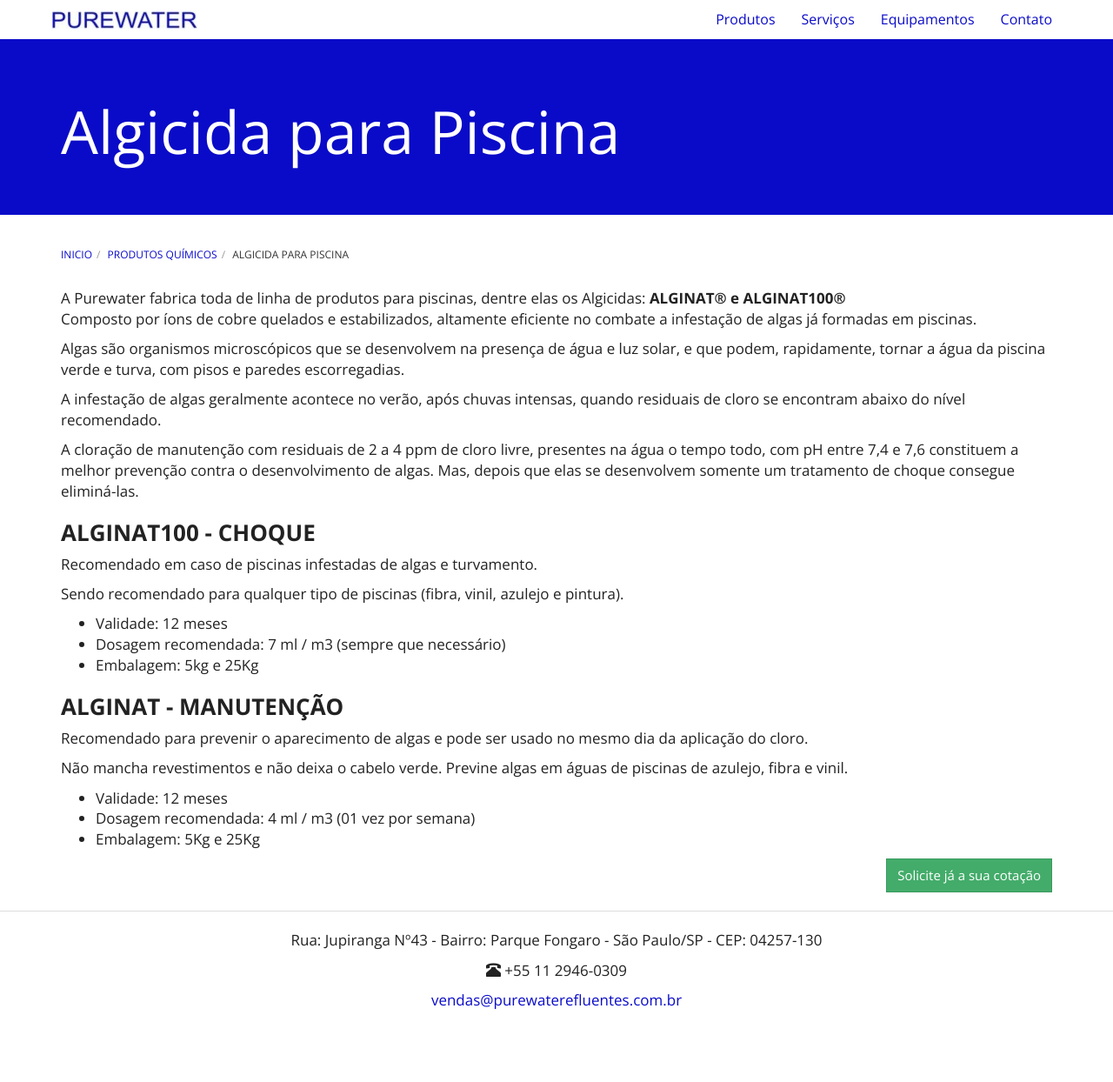
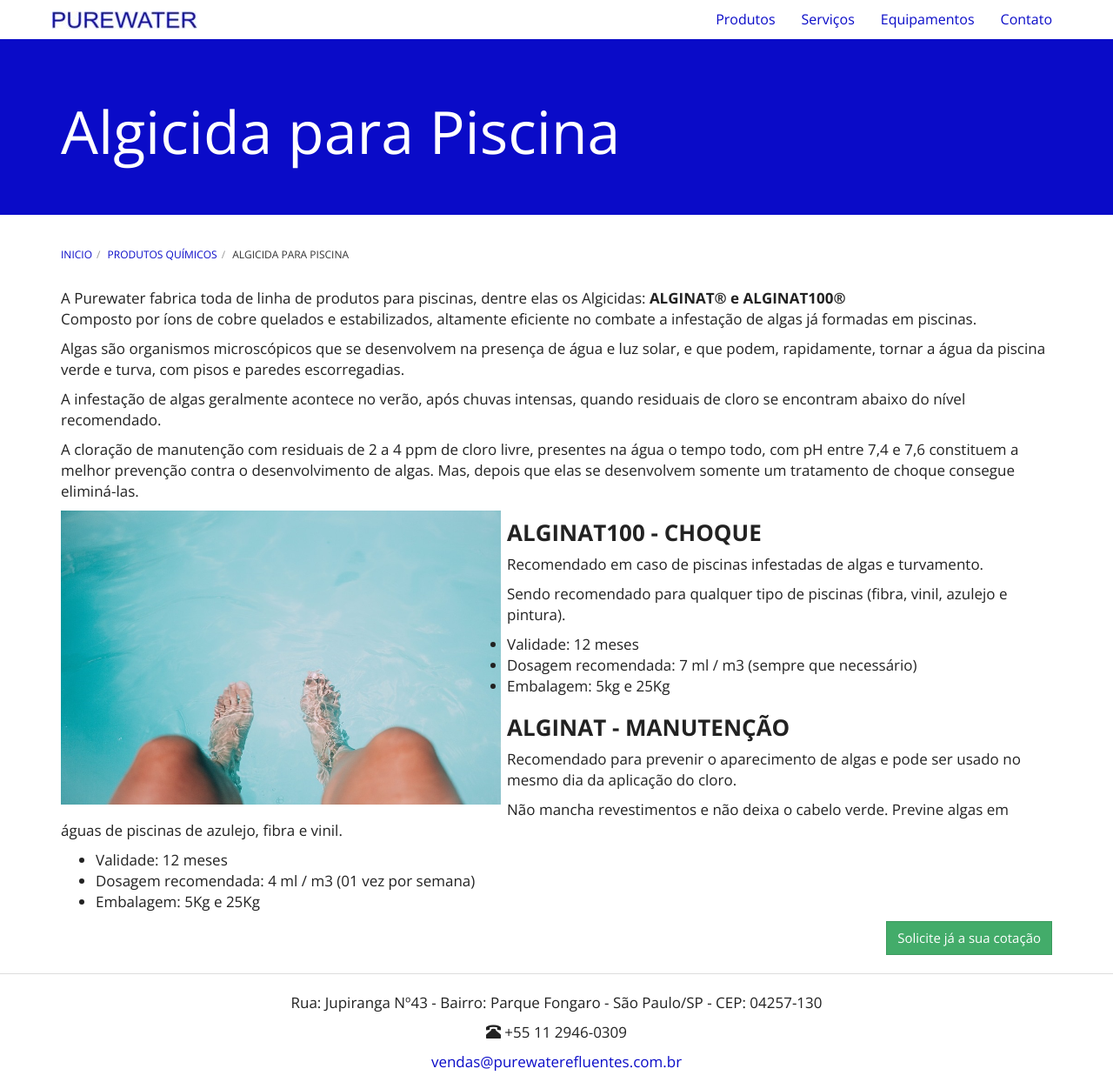
Before and after one commit to purewaterefluentes/purewaterefluentes.github.io, a Jekyll site: the page built from produtos/algicida-para-piscina.md, in a window 1280 px wide and 1244 px high. Shown: the whole window at 87% size. Built offline with Jekyll 4.4.1, drawn with Linux system fonts in a browser that asks for light colours; nearby versions of some CDN libraries; library files that are not in the unit come from our copies.

Commit message:
Update algicida-para-piscina.md

```diff
--- a/produtos/algicida-para-piscina.md
+++ b/produtos/algicida-para-piscina.md
@@ -14,6 +14,8 @@
 
 A cloração de manutenção com residuais de 2 a 4 ppm de cloro livre, presentes na água o tempo todo, com pH entre 7,4 e 7,6 constituem a melhor prevenção contra o desenvolvimento de algas. Mas, depois que elas se desenvolvem somente um tratamento de choque consegue eliminá-las.
 
+
+<img class="img-responsive pull-left" style="max-width: 45%;" src="../../website/images/piscina agua.jpg" alt="Algicida para piscinas">
 
 ### **ALGINAT100 - CHOQUE**
 
```
